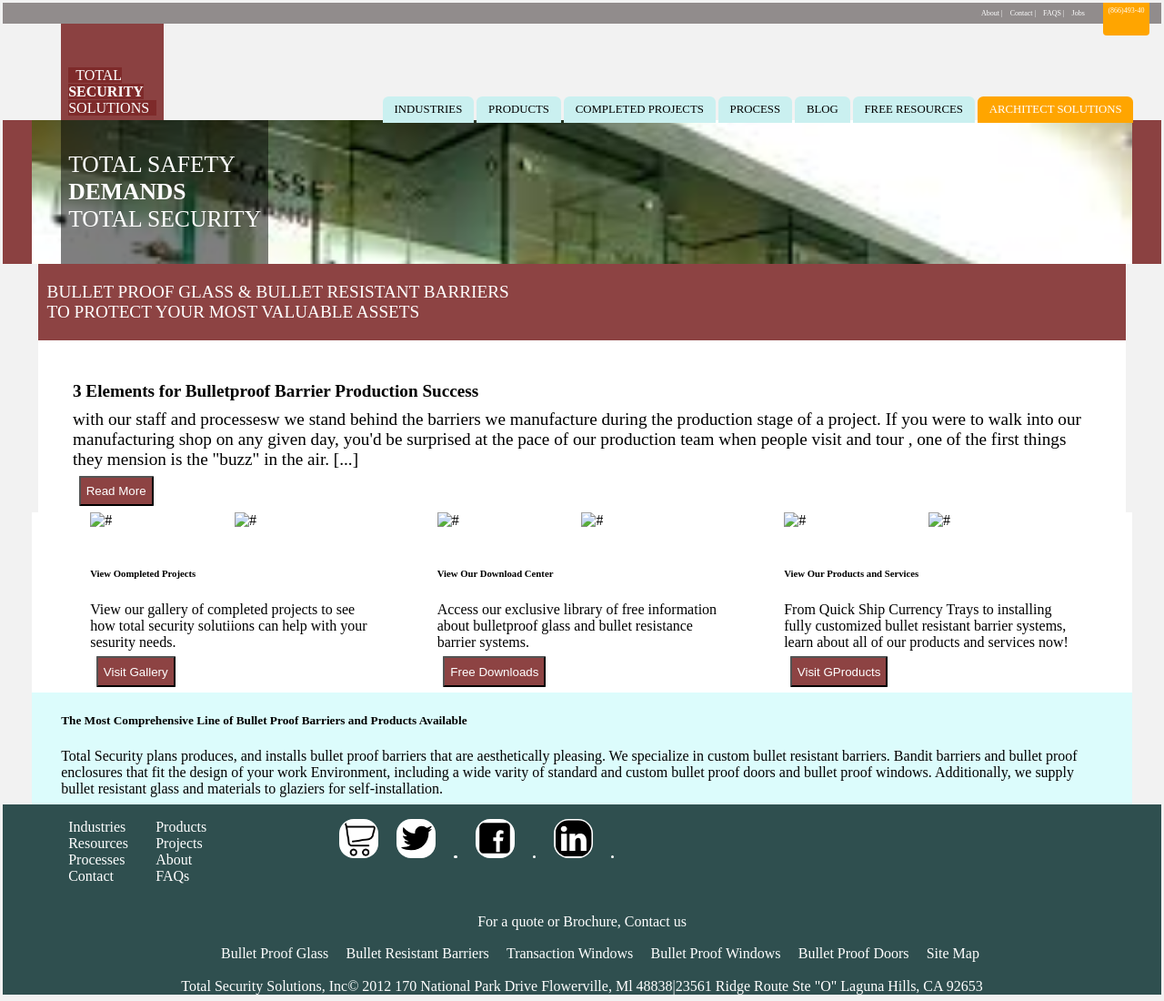
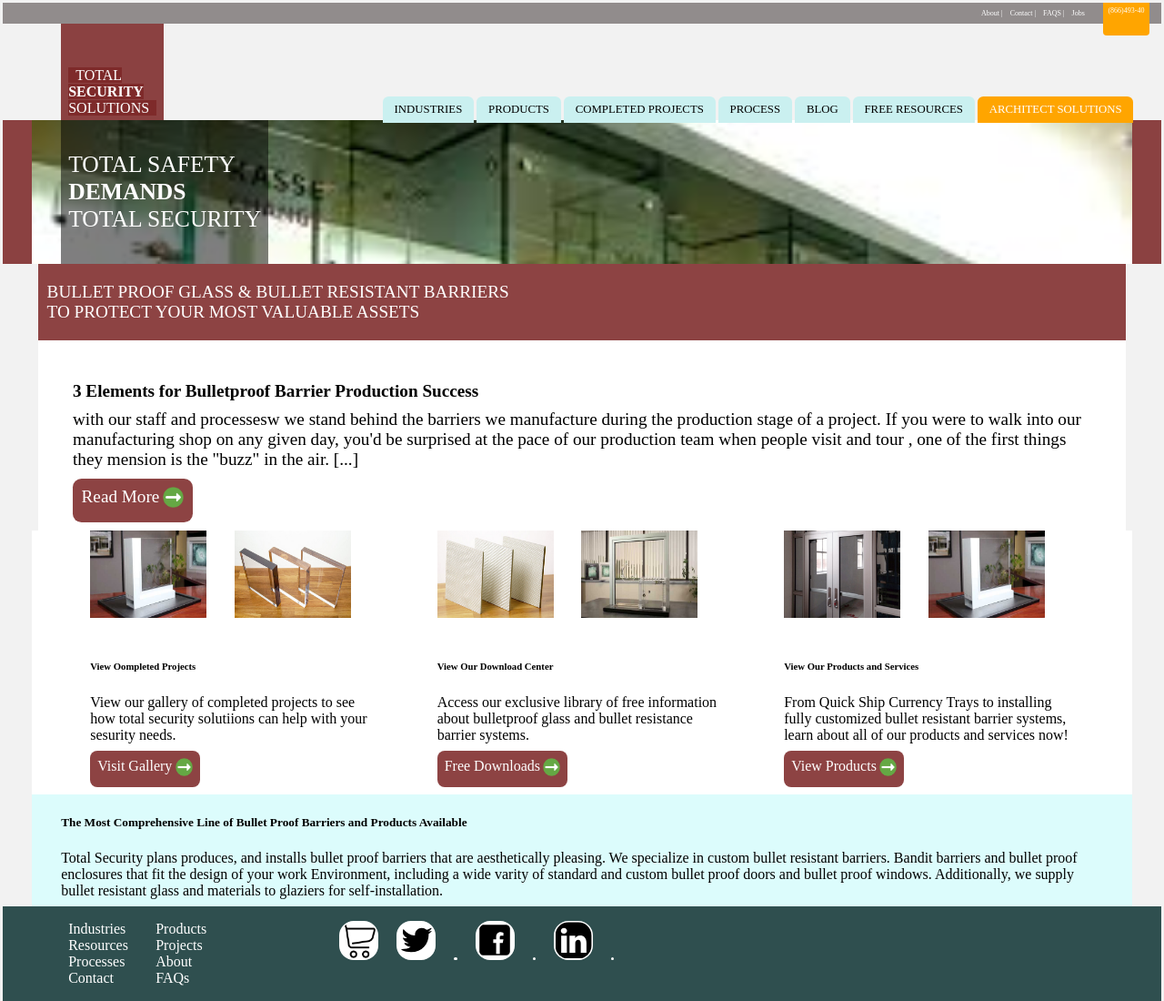
Before and after one commit to sahilatweybee/HTLM-CSS_Code_challange, a plain HTML site: page index.html in a window 1280 px wide. Shown: the top 1100 px of the page at 91% size. Drawn offline with Linux system fonts and the light colour scheme.

Commit message:
"added remaining images"

```diff
--- a/css/main.scss
+++ b/css/main.scss
@@ -16,12 +16,21 @@ ul {
     display: flex;
 }
 
-input {
-    margin: 0.5em;
-    height: 2.5em;
+.input {
+    margin: 0.5em 0;
+    height: 2em;
     background-color: $primary_color;
     color: white;
     border-radius: 0.1em;
+    display: inline-flex;
+    padding: .5em .5em 0 .5em;
+    border-radius: .5em;
+
+    img {
+        height: 1.2em;
+        width: 1.2em;
+        margin-left: .2em;
+    }
 
     &:hover {
         cursor: pointer;
@@ -176,6 +185,11 @@ nav.nav {
         .article .prj-imgs {
             display: flex;
             margin: 0 2em;
+
+            .img {
+                width: 13em;
+                height: 8em;
+            }
         }
 
         .article-txt {
@@ -287,7 +301,7 @@ nav.menu-btn {
     }
 }
 
-@media screen and (min-width: 760px) {
+@media screen and (min-width: 775px) {
 
 
     .page-description-section {
@@ -319,6 +333,11 @@ nav.menu-btn {
 
         .article {
             width: 33.3%;
+
+            .prj-imgs .img {
+                width: 4em;
+                height: 3em;
+            }
         }
     }
 
@@ -390,4 +409,14 @@ nav.menu-btn {
             }
         }
     }
+
+    .articles-section .container{
+
+        .article {
+            .prj-imgs .img {
+                width: 8em;
+                height: 6em;
+            }
+        }
+    }
 }
--- a/index.html
+++ b/index.html
@@ -76,7 +76,7 @@
                         tour , one of the first things they mension is the "buzz" in the
                         air. [...]</span>
                     <br />
-                    <input type="button" value="Read More" />
+                    <div class="input"><span>Read More</span><img src="images/icons8-right-arrow-64.png" alt=""></div>
                 </div>
 
                 <div class="right-col-img">
@@ -91,11 +91,11 @@
             <div class="article">
                 <div class="prj-imgs">
                     <div class="img1">
-                        <img src="#" alt="#" />
+                        <img src="images/frame.jpg" alt="#" class="img"/>
                         <a href="#">Bullet Resistant Frames</a>
                     </div>
                     <div class="img2">
-                        <img src="#" alt="#" />
+                        <img src="images/glass.jpg" alt="#" class="img"/>
                         <a href="#">Bullet Resistant Frames</a>
                     </div>
                 </div>
@@ -106,18 +106,18 @@
                     <span>View our gallery of completed projects to see how total security
                         solutiions can help with your sesurity needs.</span>
                     <br />
-                    <input type="button" value="Visit Gallery" />
+                    <div class="input"><span>Visit Gallery</span><img src="images/icons8-right-arrow-64.png" alt=""></div>
                 </div>
             </div>
 
             <div class="article">
                 <div class="prj-imgs">
                     <div class="img1">
-                        <img src="#" alt="#" />
+                        <img src="images/panel.jpg" alt="#" class="img"/>
                         <a href="#">Bullet Resistant Frames</a>
                     </div>
                     <div class="img2">
-                        <img src="#" alt="#" />
+                        <img src="images/door.jpg" alt="#" class="img"/>
                         <a href="#">Bullet Resistant Frames</a>
                     </div>
                 </div>
@@ -128,18 +128,18 @@
                     <span>Access our exclusive library of free information about
                         bulletproof glass and bullet resistance barrier systems.</span>
                     <br />
-                    <input type="button" value="Free Downloads" />
+                    <div class="input"><span>Free Downloads</span><img src="images/icons8-right-arrow-64.png" alt=""></div>
                 </div>
             </div>
 
             <div class="article">
                 <div class="prj-imgs">
                     <div class="img1">
-                        <img src="#" alt="#" />
+                        <img src="images/bulletproof-doors.jpg" alt="#" class="img"/>
                         <a href="#">Bullet Resistant Frames</a>
                     </div>
                     <div class="img2">
-                        <img src="#" alt="#" />
+                        <img src="images/frame.jpg" alt="#" class="img"/>
                         <a href="#">Bullet Resistant Frames</a>
                     </div>
                 </div>
@@ -151,7 +151,7 @@
                         bullet resistant barrier systems, learn about all of our
                         products and services now!</span>
                     <br />
-                    <input type="button" value="Visit GProducts" />
+                    <div class="input"><span>View Products</span><img src="images/icons8-right-arrow-64.png" alt=""></div>
                 </div>
             </div>
         </div>
```
Also changed, not shown: css/main.css, images/bulletproof-doors.jpg (added), images/door.jpg (added), images/frame.jpg (added), images/glass.jpg (added), images/icons8-right-arrow-64.png (added), images/panel.jpg (added), 1 other file.
